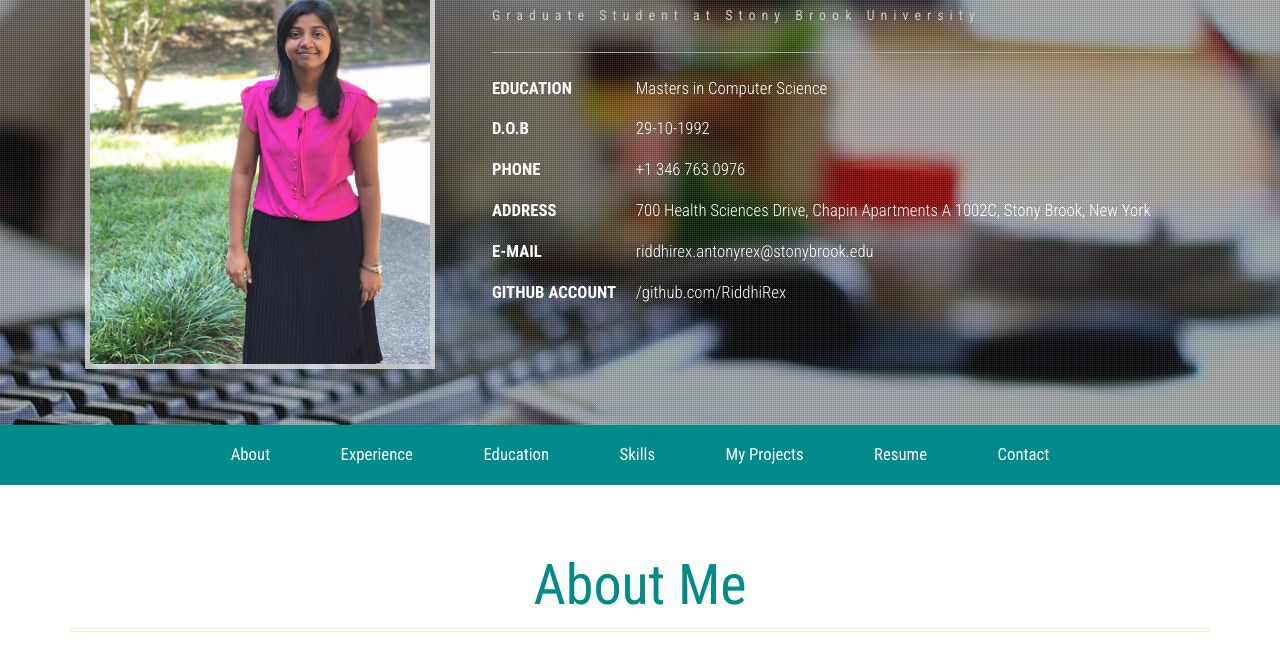
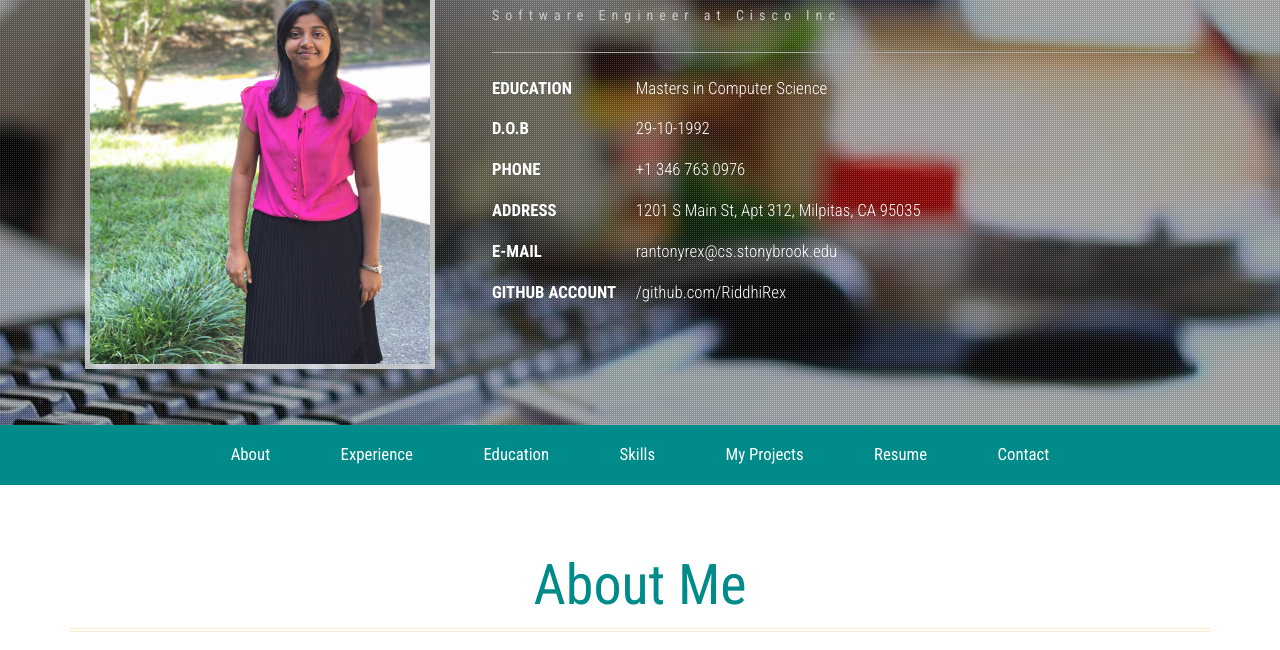
Before and after one commit to RiddhiRex/riddhirex.github.io, a plain HTML site: page index.html in a window 1280 px wide. Shown: the part 150-800 px from the top of the page. Drawn offline with Linux system fonts and the light colour scheme; a web font is replaced by a local one.

Commit message:
Updated address

```diff
--- a/index.html
+++ b/index.html
@@ -52,7 +52,7 @@ License URL: http://creativecommons.org/licenses/by/3.0/
 				<div class="col-md-8 header-right">
 					<h2>Hello</h2>
 					<h1>I'm Riddhi Rex Antonyrex</h1>
-					<h6>Graduate Student at Stony Brook University</h6>
+					<h6>Software Engineer at Cisco Inc. </h6>
 					<ul class="address">
 						<li>
 							<ul class="address-text">
@@ -73,14 +73,14 @@ License URL: http://creativecommons.org/licenses/by/3.0/
 						<li>
 							<ul class="address-text">
 								<li><b>ADDRESS </b></li>
-								<li>700 Health Sciences Drive, Chapin Apartments A 1002C, Stony Brook, New York</li>
+								<li>1201 S Main St, Apt 312, Milpitas, CA 95035</li>
 							</ul>
 						</li>
 
 						<li>
 							<ul class="address-text">
 								<li><b>E-MAIL </b></li>
-								<li><a href="mailto:riddhirex.antonyrex@stonybrook.edu"> riddhirex.antonyrex@stonybrook.edu</a></li>
+								<li><a href="mailto:rantonyrex@cs.stonybrook.edu"> rantonyrex@cs.stonybrook.edu</a></li>
 							</ul>
 						</li>
 						<li>
@@ -888,7 +888,7 @@ Piano or Guitar or Band or likewise. A music piece can be uploaded to the model
 
 				<div class="col-md-6 contact-right">
 					<div class="address-left">
-						<p>700 Health Sciences Drive, Chapin apt A, 1002C <br> Stony Brook, NY, U.S.A. </p>
+						<p>1201 S Main St, Apt 312, Milpitas, CA 95035 </p>
 					</div>
 					<div class="address-right">
 						<p>Call me :  +1 (346) 763-0976</p>
```
